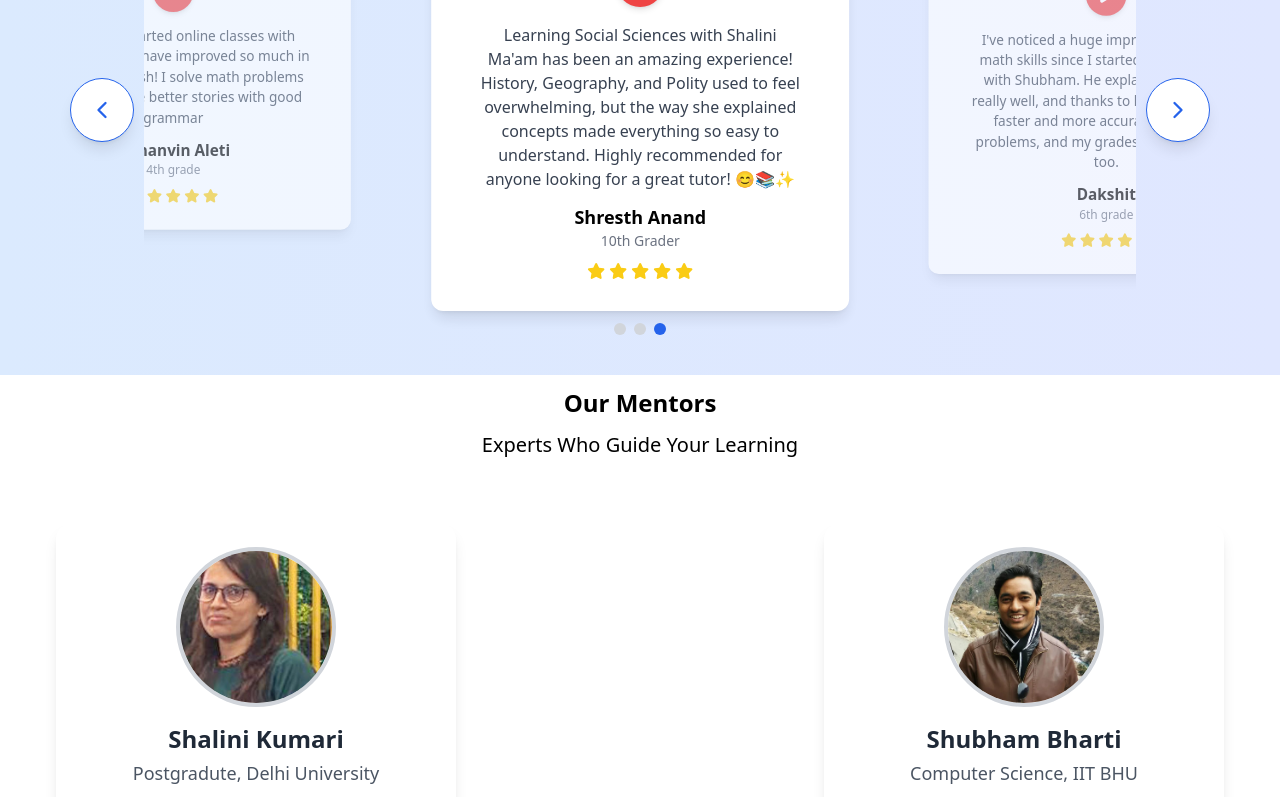
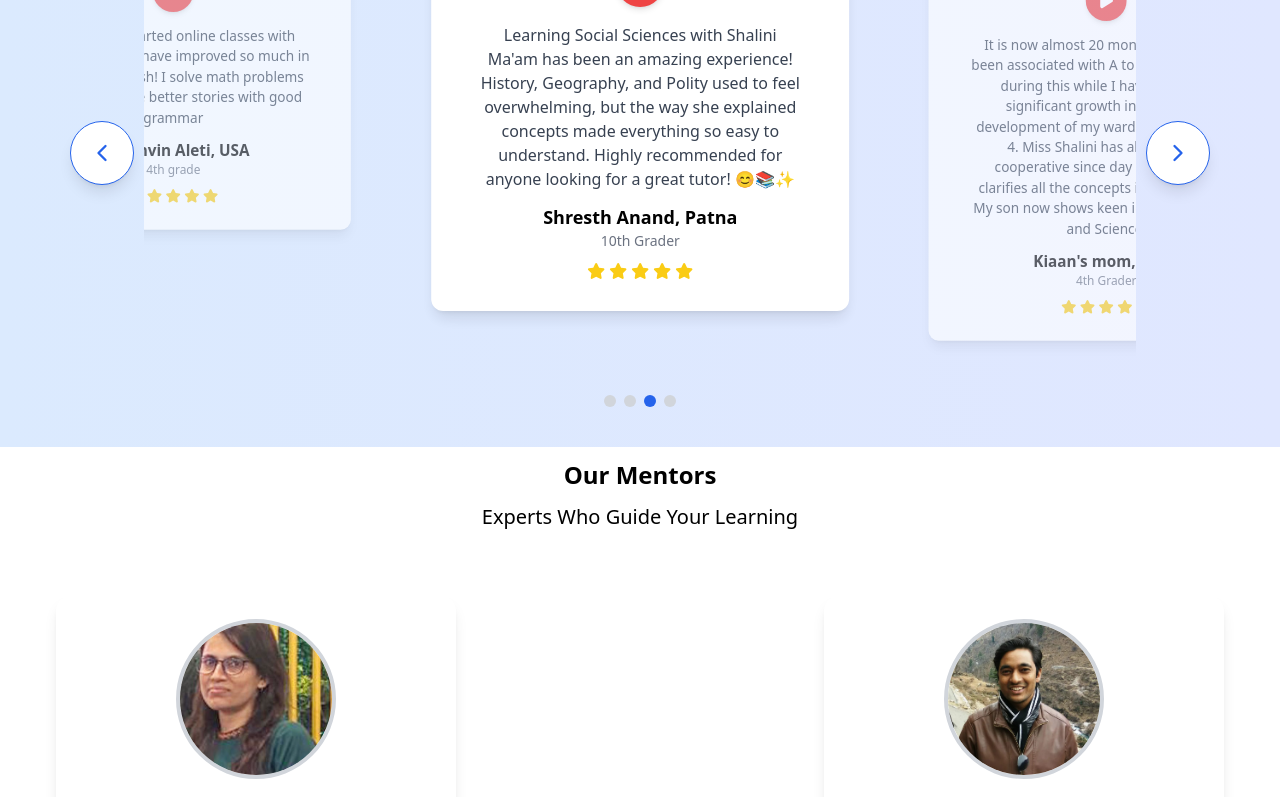
Before and after one commit to shubham201/mentor_platform, a Next.js app: page / in a window 1280 px wide. Shown: the part 3780-4577 px from the top of the page. Built offline with nearby package versions, Linux system fonts and the light colour scheme.

Commit message:
adding kiaan_mom review

```diff
--- a/app/components/feedback.tsx
+++ b/app/components/feedback.tsx
@@ -10,7 +10,7 @@ import { ChevronLeft, ChevronRight } from "lucide-react";
 const feedbackData = [
   {
     content: "I've noticed a huge improvement in my math skills since I started taking classes with Shubham. He explains everything really well, and thanks to his help, I’m now faster and more accurate at solving problems, and my grades have improved too.",
-    name: "Dakshit",
+    name: "Dhhakshit, USA",
     title: "6th grade",
     rating: 5,
     image: "feedback1.jpeg",
@@ -18,7 +18,7 @@ const feedbackData = [
   },
   {
     content: "Ever since I started online classes with Shalini ma'am, I have improved so much in math and English! I solve math problems faster and write better stories with good grammar",
-    name: "Dhhanvin Aleti",
+    name: "Dhhanvin Aleti, USA",
     title: "4th grade",
     rating: 5,
     image: "feedback2.jpeg",
@@ -26,10 +26,18 @@ const feedbackData = [
   },
   {
     content: "Learning Social Sciences with Shalini Ma'am has been an amazing experience! History, Geography, and Polity used to feel overwhelming, but the way she explained concepts made everything so easy to understand. Highly recommended for anyone looking for a great tutor! 😊📚✨",
-    name: "Shresth Anand",
+    name: "Shresth Anand, Patna",
     title: "10th Grader",
     rating: 5,
     image: "shresth.png",
+    videoUrl: ""
+  },
+  {
+    content: "It is now almost 20 months that I have been associated with A to Infinity Hub and during this while I have noticed a significant growth in the overall development of my ward who is in grade 4. Miss Shalini has always been cooperative since day 1 and always clarifies all the concepts in easy manner. My son now shows keen interest in Maths and Science.",
+    name: "Kiaan's mom, Delhi",
+    title: "4th Grader",
+    rating: 5,
+    image: "kiaan_mom.jpg",
     videoUrl: ""
   }
 ];
--- a/app/components/mentors.tsx
+++ b/app/components/mentors.tsx
@@ -21,7 +21,8 @@ export default function Mentors() {
           </div>
           <div className="text-center mt-4 text-2xl font-bold text-gray-800">Shalini Kumari</div>
           <div className="text-center mt-1 text-lg font-medium text-gray-600">
-            Postgradute, Delhi University
+            Postgradute, Delhi University <br/>
+            B. Ed. (2023-25), CTET Qualified
           </div>
           <Link
             href="https://www.linkedin.com/in/shalini-roy-8142a4304/"
```
Also changed, not shown: public/static/kiaan_mom.jpg (added).
